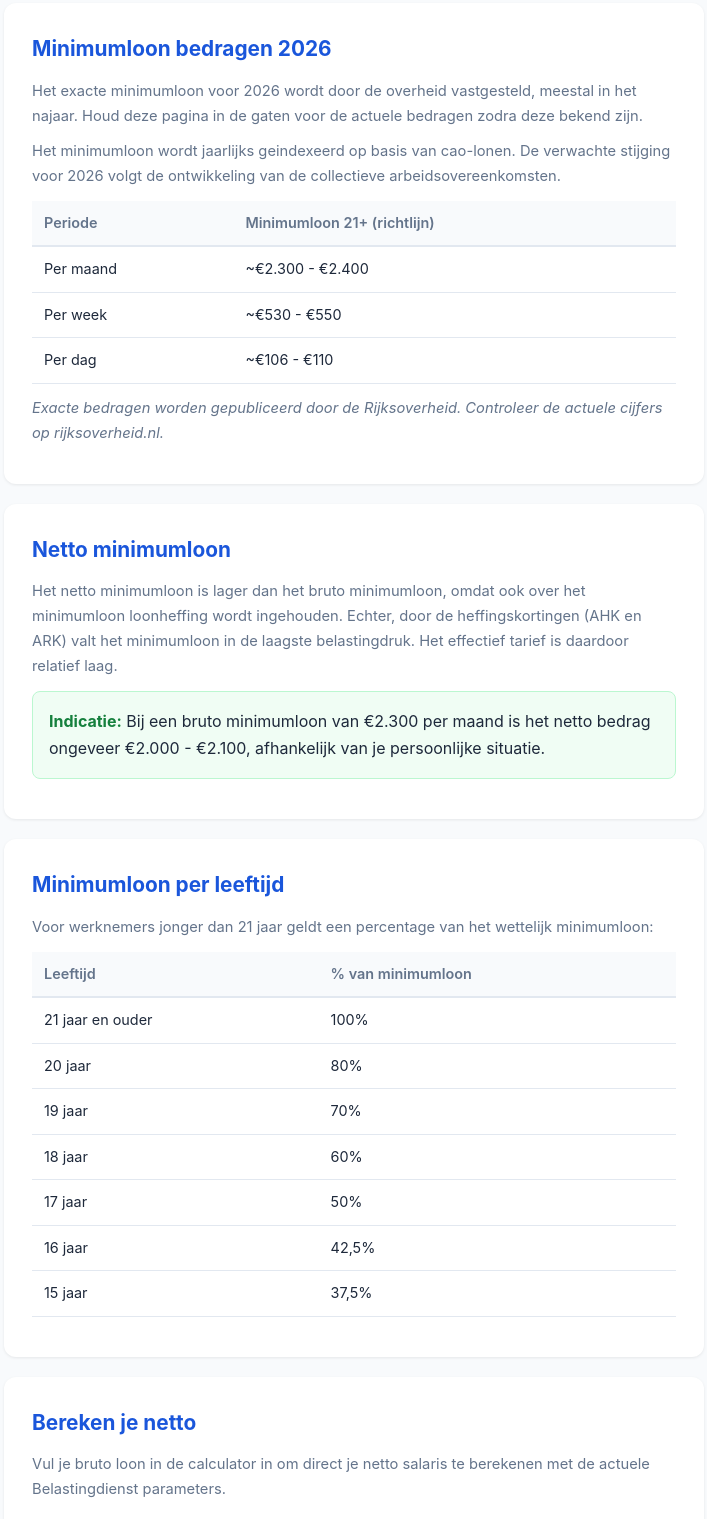
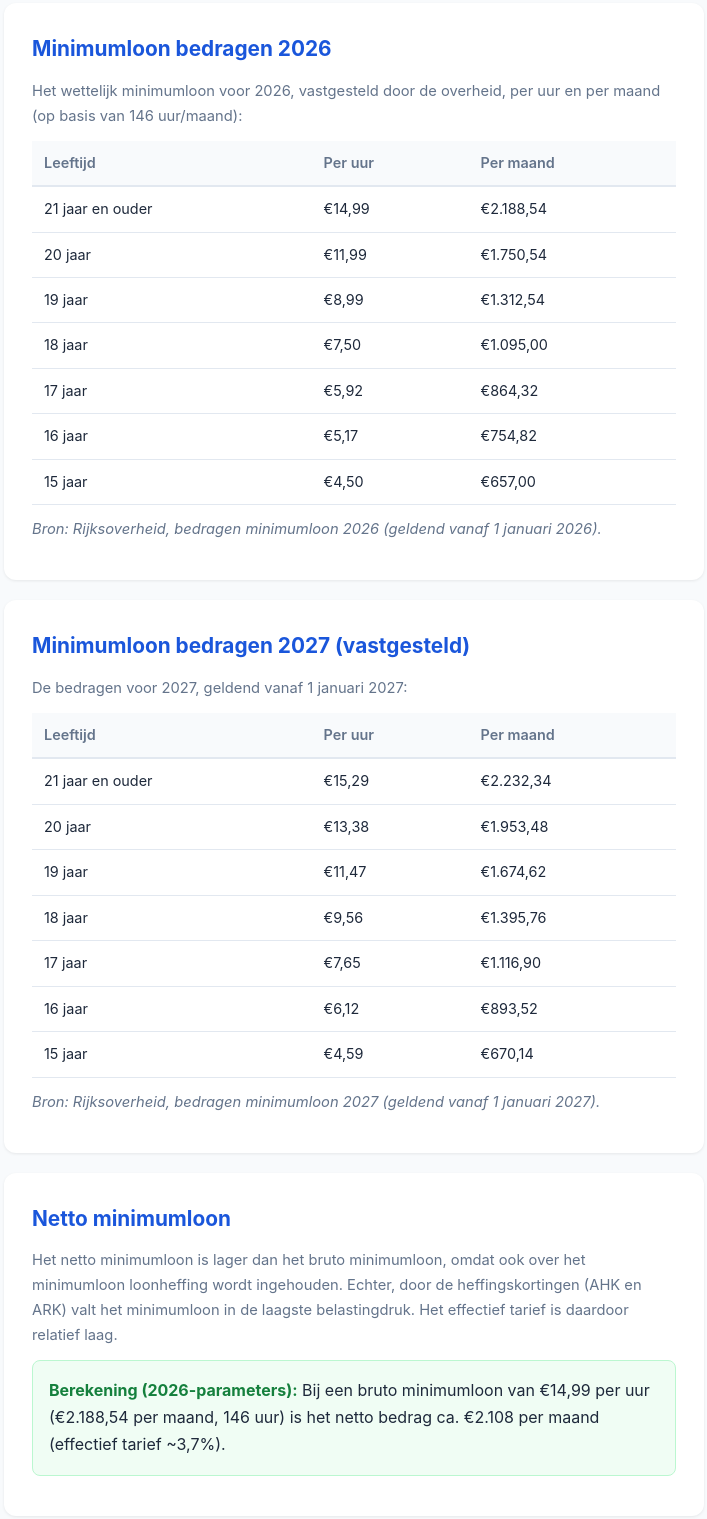
Before and after one commit to theijssenp/salaris, a plain HTML site: page minimumloon-2026.html in a window 1280 px wide. Shown: the part 494-2013 px from the top of the page, without its empty margins (286-993 px from the left). Drawn offline with Linux system fonts and the light colour scheme.

Commit message:
minimumloon-2026: exacte 2026-bedragen + nieuwe 2027-bedragen (Rijksoverheid)

```diff
--- a/minimumloon-2026.html
+++ b/minimumloon-2026.html
@@ -101,24 +101,41 @@
         <div class="card">
             <h2>Minimumloon bedragen 2026</h2>
             <p>
-                Het exacte minimumloon voor 2026 wordt door de overheid
-                vastgesteld, meestal in het najaar. Houd deze pagina in de gaten
-                voor de actuele bedragen zodra deze bekend zijn.
-            </p>
-            <p>
-                Het minimumloon wordt jaarlijks geindexeerd op basis van
-                cao-lonen. De verwachte stijging voor 2026 volgt de ontwikkeling
-                van de collectieve arbeidsovereenkomsten.
+                Het wettelijk minimumloon voor 2026, vastgesteld door de
+                overheid, per uur en per maand (op basis van 146 uur/maand):
             </p>
             <table>
-                <tr><th>Periode</th><th>Minimumloon 21+ (richtlijn)</th></tr>
-                <tr><td>Per maand</td><td>~&euro;2.300 - &euro;2.400</td></tr>
-                <tr><td>Per week</td><td>~&euro;530 - &euro;550</td></tr>
-                <tr><td>Per dag</td><td>~&euro;106 - &euro;110</td></tr>
+                <tr><th>Leeftijd</th><th>Per uur</th><th>Per maand</th></tr>
+                <tr><td>21 jaar en ouder</td><td>&euro;14,99</td><td>&euro;2.188,54</td></tr>
+                <tr><td>20 jaar</td><td>&euro;11,99</td><td>&euro;1.750,54</td></tr>
+                <tr><td>19 jaar</td><td>&euro;8,99</td><td>&euro;1.312,54</td></tr>
+                <tr><td>18 jaar</td><td>&euro;7,50</td><td>&euro;1.095,00</td></tr>
+                <tr><td>17 jaar</td><td>&euro;5,92</td><td>&euro;864,32</td></tr>
+                <tr><td>16 jaar</td><td>&euro;5,17</td><td>&euro;754,82</td></tr>
+                <tr><td>15 jaar</td><td>&euro;4,50</td><td>&euro;657,00</td></tr>
             </table>
             <p>
-                <em>Exacte bedragen worden gepubliceerd door de Rijksoverheid.
-                Controleer de actuele cijfers op rijksoverheid.nl.</em>
+                <em>Bron: Rijksoverheid, bedragen minimumloon 2026 (geldend vanaf 1 januari 2026).</em>
+            </p>
+        </div>
+
+        <div class="card">
+            <h2>Minimumloon bedragen 2027 (vastgesteld)</h2>
+            <p>
+                De bedragen voor 2027, geldend vanaf 1 januari 2027:
+            </p>
+            <table>
+                <tr><th>Leeftijd</th><th>Per uur</th><th>Per maand</th></tr>
+                <tr><td>21 jaar en ouder</td><td>&euro;15,29</td><td>&euro;2.232,34</td></tr>
+                <tr><td>20 jaar</td><td>&euro;13,38</td><td>&euro;1.953,48</td></tr>
+                <tr><td>19 jaar</td><td>&euro;11,47</td><td>&euro;1.674,62</td></tr>
+                <tr><td>18 jaar</td><td>&euro;9,56</td><td>&euro;1.395,76</td></tr>
+                <tr><td>17 jaar</td><td>&euro;7,65</td><td>&euro;1.116,90</td></tr>
+                <tr><td>16 jaar</td><td>&euro;6,12</td><td>&euro;893,52</td></tr>
+                <tr><td>15 jaar</td><td>&euro;4,59</td><td>&euro;670,14</td></tr>
+            </table>
+            <p>
+                <em>Bron: Rijksoverheid, bedragen minimumloon 2027 (geldend vanaf 1 januari 2027).</em>
             </p>
         </div>
 
@@ -132,28 +149,29 @@
                 relatief laag.
             </p>
             <div class="example-box">
-                <strong>Indicatie:</strong> Bij een bruto minimumloon van
-                &euro;2.300 per maand is het netto bedrag ongeveer
-                &euro;2.000 - &euro;2.100, afhankelijk van je persoonlijke
-                situatie.
+                <strong>Berekening (2026-parameters):</strong> Bij een bruto
+                minimumloon van &euro;14,99 per uur (&euro;2.188,54 per maand,
+                146 uur) is het netto bedrag ca. &euro;2.108 per maand
+                (effectief tarief ~3,7%).
             </div>
         </div>
 
         <div class="card">
             <h2>Minimumloon per leeftijd</h2>
             <p>
+                De bedragen per leeftijd zijn al opgenomen in de tabellen hierboven.
                 Voor werknemers jonger dan 21 jaar geldt een percentage van het
-                wettelijk minimumloon:
+                wettelijk minimumloon (2026):
             </p>
             <table>
                 <tr><th>Leeftijd</th><th>% van minimumloon</th></tr>
                 <tr><td>21 jaar en ouder</td><td>100%</td></tr>
                 <tr><td>20 jaar</td><td>80%</td></tr>
-                <tr><td>19 jaar</td><td>70%</td></tr>
-                <tr><td>18 jaar</td><td>60%</td></tr>
-                <tr><td>17 jaar</td><td>50%</td></tr>
-                <tr><td>16 jaar</td><td>42,5%</td></tr>
-                <tr><td>15 jaar</td><td>37,5%</td></tr>
+                <tr><td>19 jaar</td><td>60%</td></tr>
+                <tr><td>18 jaar</td><td>50%</td></tr>
+                <tr><td>17 jaar</td><td>39,5%</td></tr>
+                <tr><td>16 jaar</td><td>34,5%</td></tr>
+                <tr><td>15 jaar</td><td>30%</td></tr>
             </table>
         </div>
 
```
